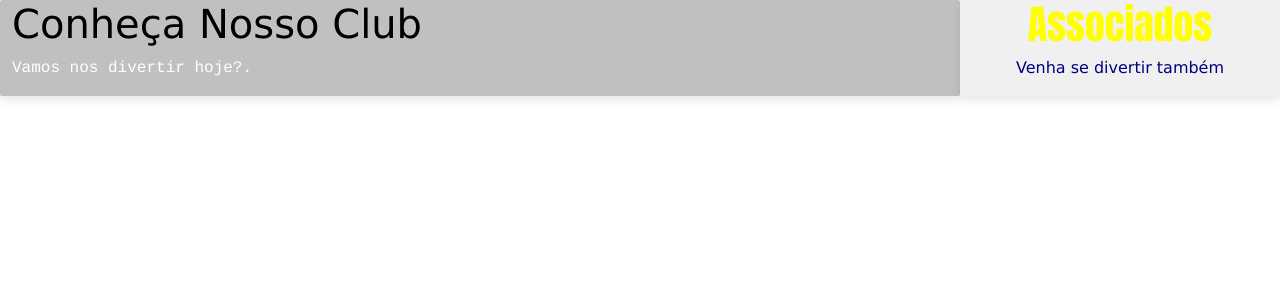
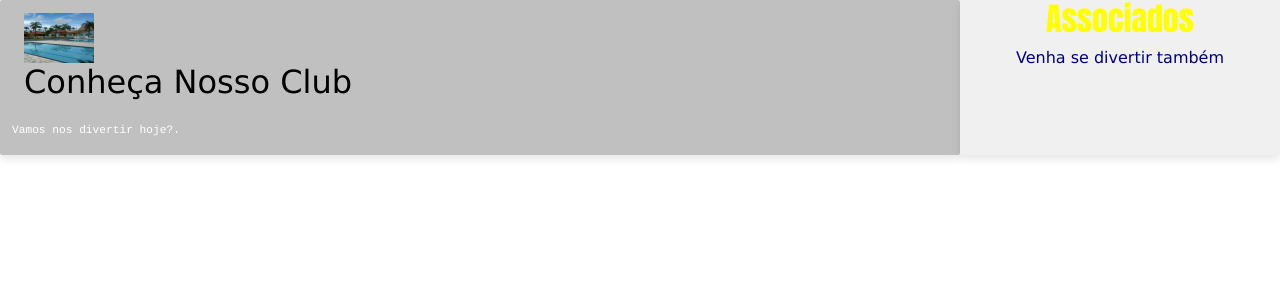
Before and after one commit to scorsato86murilo/garcomonline, a Django app: page / in a window 1280 px wide. Shown: the top 300 px of the page. Run offline with Django 5.2, Linux system fonts and the light colour scheme; data comes from the database, SQL or seed files in the repository; both versions use the stored data as it was after the commit.

Commit message:
imagem no index funcionando

```diff
--- a/index/models.py
+++ b/index/models.py
@@ -7,6 +7,7 @@ class LadoEsquerdo(models.Model):
     cor_letra_titulo = models.CharField(max_length=7, default='#000000')
     estilo_letra_texto = models.CharField(max_length=100, default='Arial, sans-serif')
     cor_letra_texto = models.CharField(max_length=7, default='#333333')
+    logo = models.ImageField(upload_to='img_logo_index')
 
     def __str__(self):
         return f"LadoEsquerdo Config: {self.background}, {self.estilo_letra_titulo}, {self.cor_letra_titulo}, {self.estilo_letra_texto}, {self.cor_letra_texto}"
--- a/index/templates/index.html
+++ b/index/templates/index.html
@@ -14,10 +14,10 @@
         color: {{ lado_esquerdo.cor_letra_texto }};
         border-radius: 2px;
         box-shadow: 0 4px 8px rgba(0, 0, 0, 0.1);
-        font-size: 1rem;
+        font-size: 0.7rem;
         font-family: {{ lado_esquerdo.estilo_letra_texto }};
     }
-    .h1esquerda {
+    .h2esquerda {
         color: {{ lado_esquerdo.cor_letra_titulo }};
         font-family: {{ lado_esquerdo.estilo_letra_titulo }};
     }
@@ -27,11 +27,11 @@
         color: {{ lado_direito.cor_letra_texto }};
         border-radius: 2px;
         box-shadow: 0 4px 8px rgba(0, 0, 0, 0.1);
-        font-size: 1rem;
+        font-size: 0,7rem;
         font-family: {{ lado_direito.estilo_letra_texto }};
         text-align: center;
     }
-    .h1direita {
+    .h2direita {
         color: {{ lado_direito.cor_letra_titulo }};
         font-family: {{ lado_direito.estilo_letra_titulo }};
     }
@@ -43,13 +43,24 @@
     <div class="row">
         <!-- Coluna esquerda -->
         <div class="col-md-9">
-            <h1 class="h1esquerda">Conheça Nosso Club</h1>
+            <nav class="navbar">
+                <div class="container-fluid">
+                    <a class="navbar-brand" href="#">
+                        <img src="{{ lado_esquerdo.logo.url }}" alt="Logo" width="70" height="50" style="border-radius: 1%;">
+                        <h2 class="h2esquerda">Conheça Nosso Club</h2>
+                    </a>
+                </div>
+            </nav>
+
+
+
+
             <p>Vamos nos divertir hoje?.</p>
         </div>
 
         <!-- Coluna direita -->
         <div class="col-md-3">
-            <h1 class="h1direita">Associados</h1>
+            <h2 class="h2direita">Associados</h2>
             <p>Venha se divertir também</p>
         </div>
     </div>
--- a/index/views.py
+++ b/index/views.py
@@ -5,6 +5,7 @@ def index(request):
     if request.method == 'GET':
         lado_esquerdo = LadoEsquerdo.objects.first()
         lado_direito = LadoDireito.objects.first()
+
 
         contexto = {
             'lado_esquerdo': lado_esquerdo,
```
Also changed, not shown: db.sqlite3, index/migrations/0002_ladoesquerdo_logo.py (added), media/img_logo_index/305204639_571629678087244_2086697255178712887_n.jpg (added), media/img_logo_index/Estação_de_tratamento_de_água_de_Coronel_Fabriciano_MG.jpg (added), media/img_logo_index/cat-sunglasses-gangster-digital-art-animal-4k-wallpaper-uhdpaper.com-2410j.jpg (added), templates/static/index/css/index.css (line endings or trailing spaces), 1 other file.
